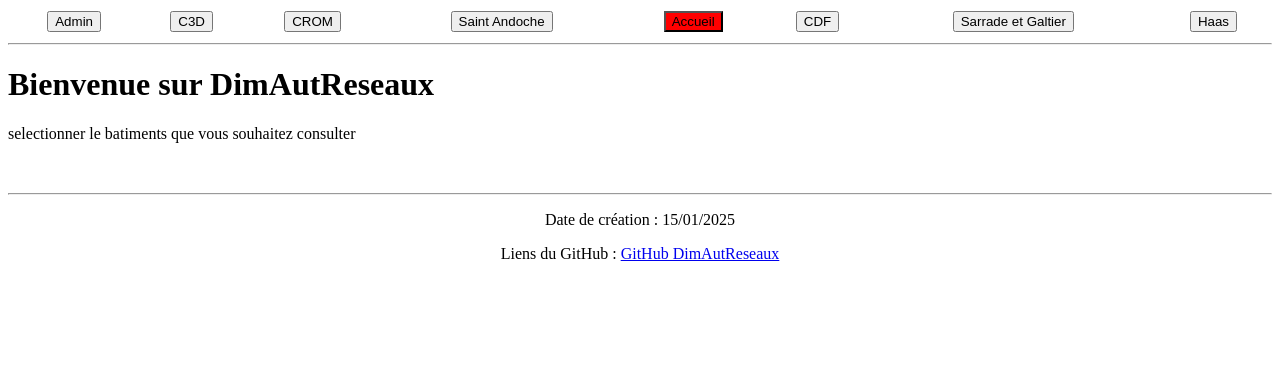
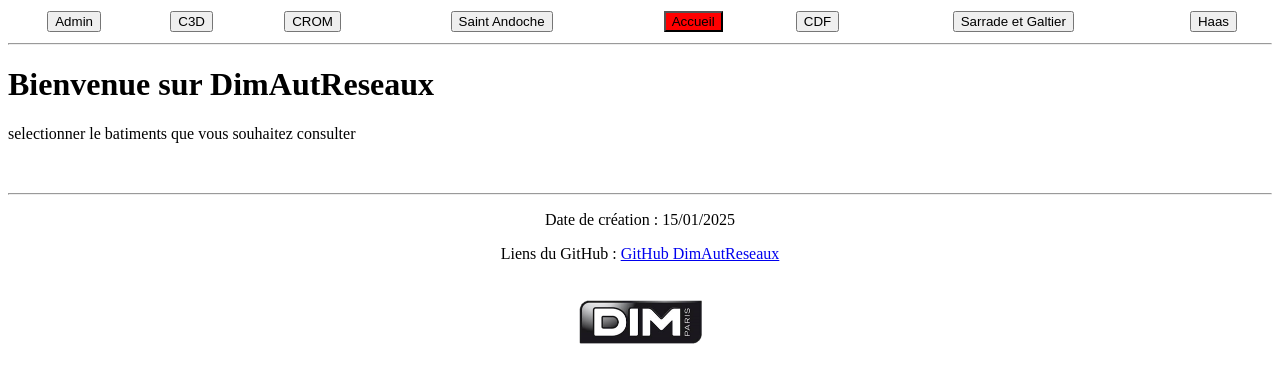
Before and after one commit to Noah-SIO/dimautReseaux, a PHP site: page / in a window 1280 px wide. Shown: the top 383 px of the page. Run offline with PHP 8.4, Linux system fonts and the light colour scheme; data that the repository does not hold is empty.

Commit message:
ajout img dans footer

```diff
--- a/view/footer.php
+++ b/view/footer.php
@@ -4,3 +4,4 @@ echo"<hr>";
 echo"<p>Date de création : 15/01/2025</p>";
 echo"<p>Liens du GitHub : <a href='https://github.com/Noah-SIO/dimAutReseaux'>GitHub DimAutReseaux</a></p>";
 echo"</div>";
+echo"</br><img src='img/DIM.png' width='129.5' height='53' style='display: block; margin: 0 auto;'>";
```
